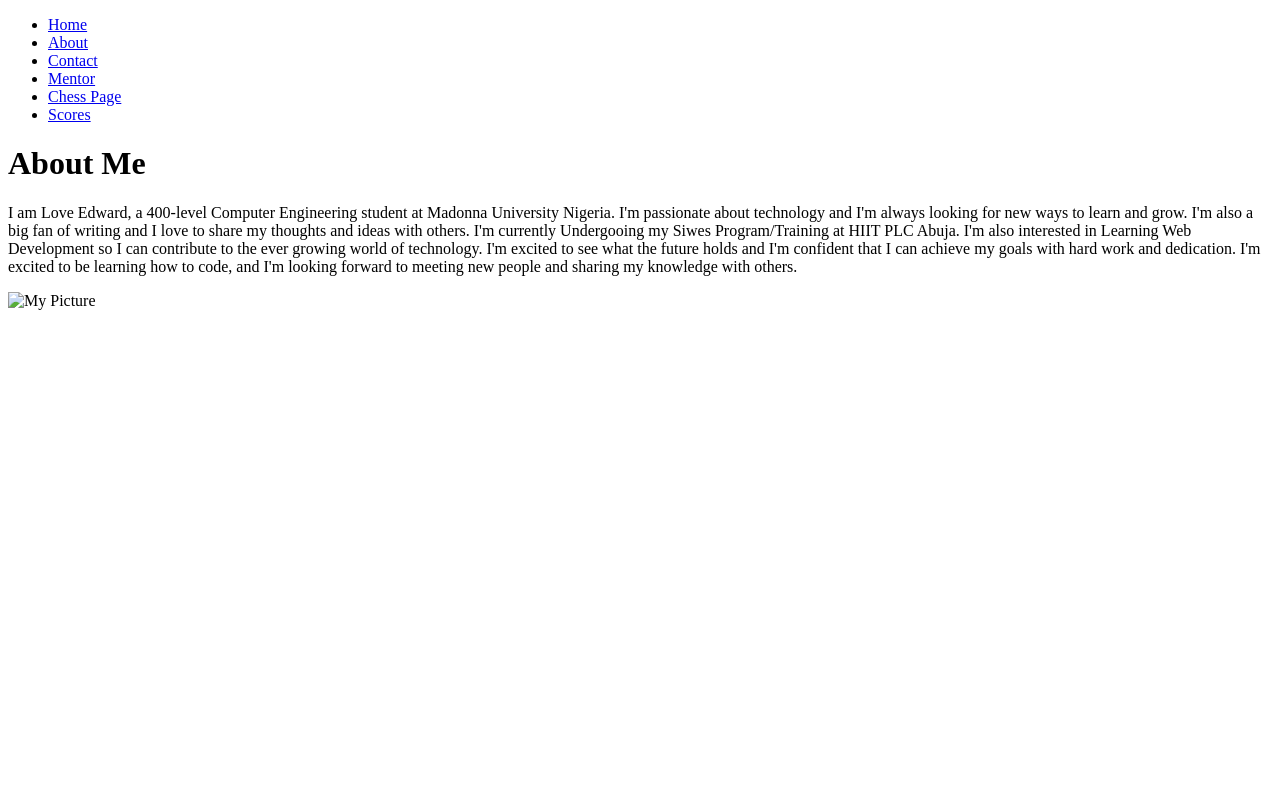
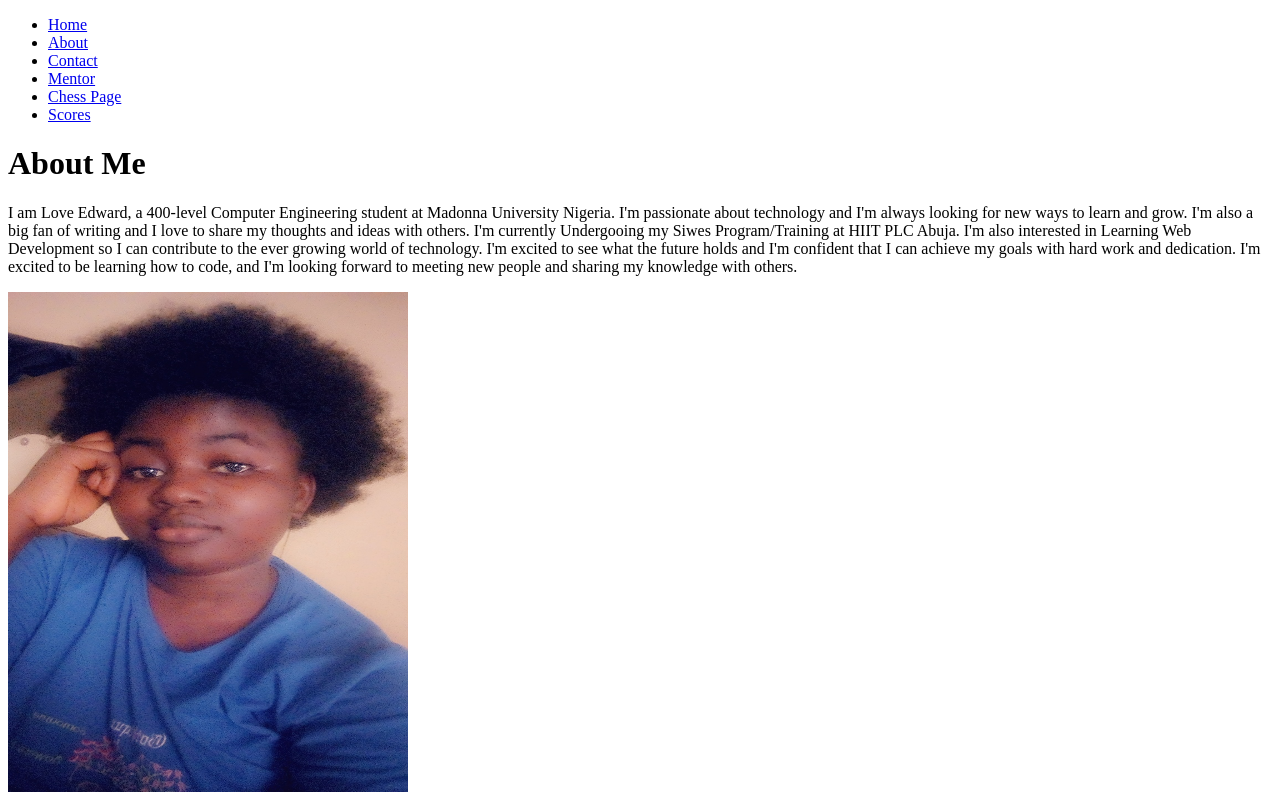
Before and after one commit to Humble-Edward/Assignment, a plain HTML site: page AboutPage.html in a window 1280 px wide. Drawn offline with Linux system fonts and the light colour scheme.

Commit message:
first commit

```diff
--- a/AboutPage.html
+++ b/AboutPage.html
@@ -44,7 +44,7 @@
       I'm excited to be learning how to code, and I'm looking forward to meeting new people and sharing my knowledge
       with others.</p>
 
-    <img src="../Snapchat-686640917.jpg" alt="My Picture" width="400px" height="500px">
+    <img src="./Snapchat-686640917.jpg" alt="My Picture" width="400px" height="500px">
   </main>
 
 </body>
```
Also changed, not shown: Mentor.html (+1 -1 lines), PHOTO-2023-02-25-10-49-14.jpg (added), Snapchat-686640917.jpg (added), 1 other file.
